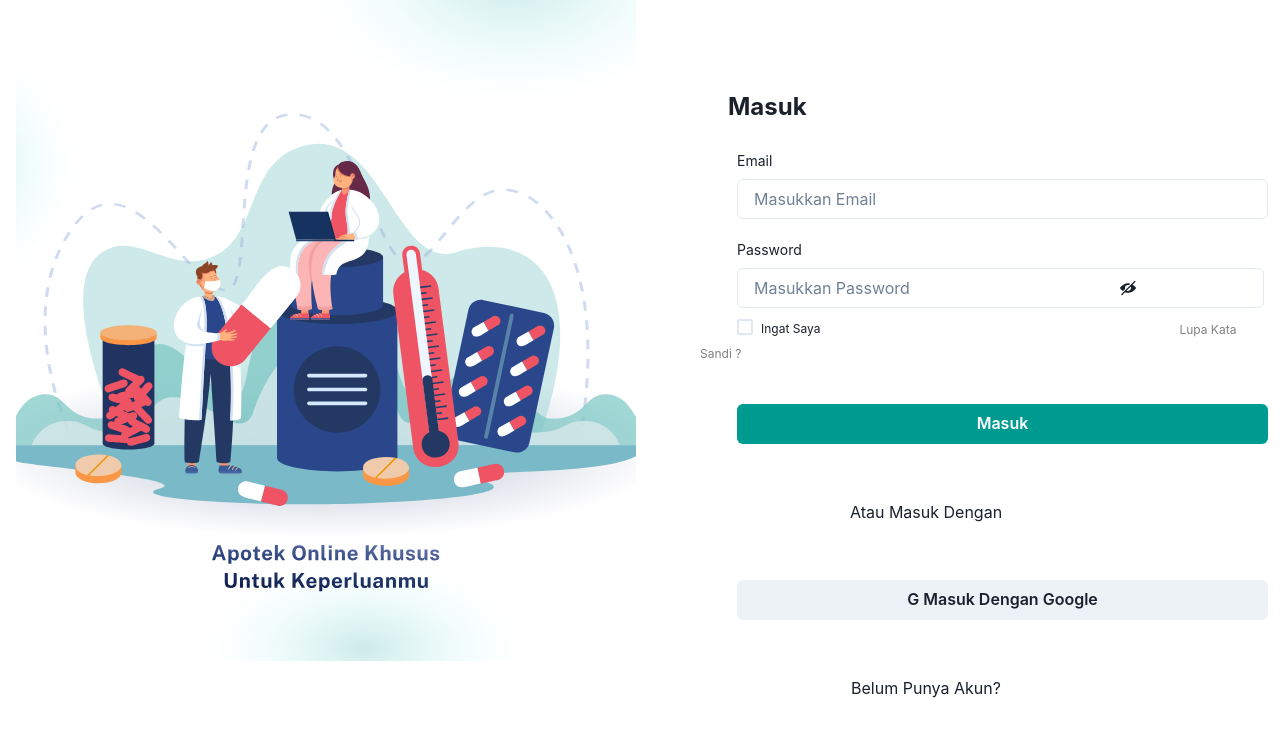
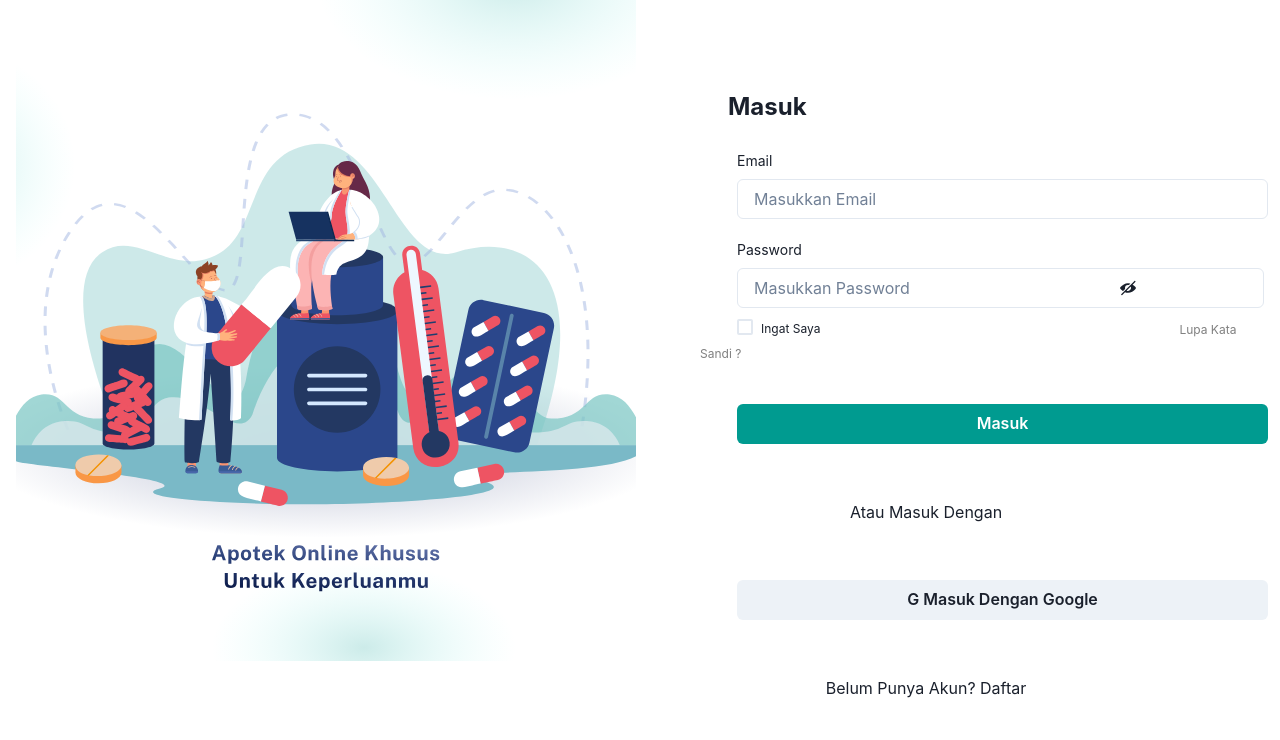
Before and after one commit to purwadhikafullstack/jcwd-2002-03-fe, a Next.js app: page /admin-login in a window 1280 px wide. Shown: the top 740 px of the page. Built offline with nearby package versions, Linux system fonts and the light colour scheme.

Commit message:
ui: added missing component

```diff
--- a/src/component/RightSectionAdminLogin.jsx
+++ b/src/component/RightSectionAdminLogin.jsx
@@ -108,7 +108,7 @@ const RightSectionAdminLogin = () => {
 
       <Text pt="12" textAlign="center" pr="28">
         <Text as="span">Belum Punya Akun? </Text>
-        {/* <Link color="blue.300">Daftar</Link> */}
+        <Link color="blue.300">Daftar</Link>
       </Text>
     </Stack>
   );
```
